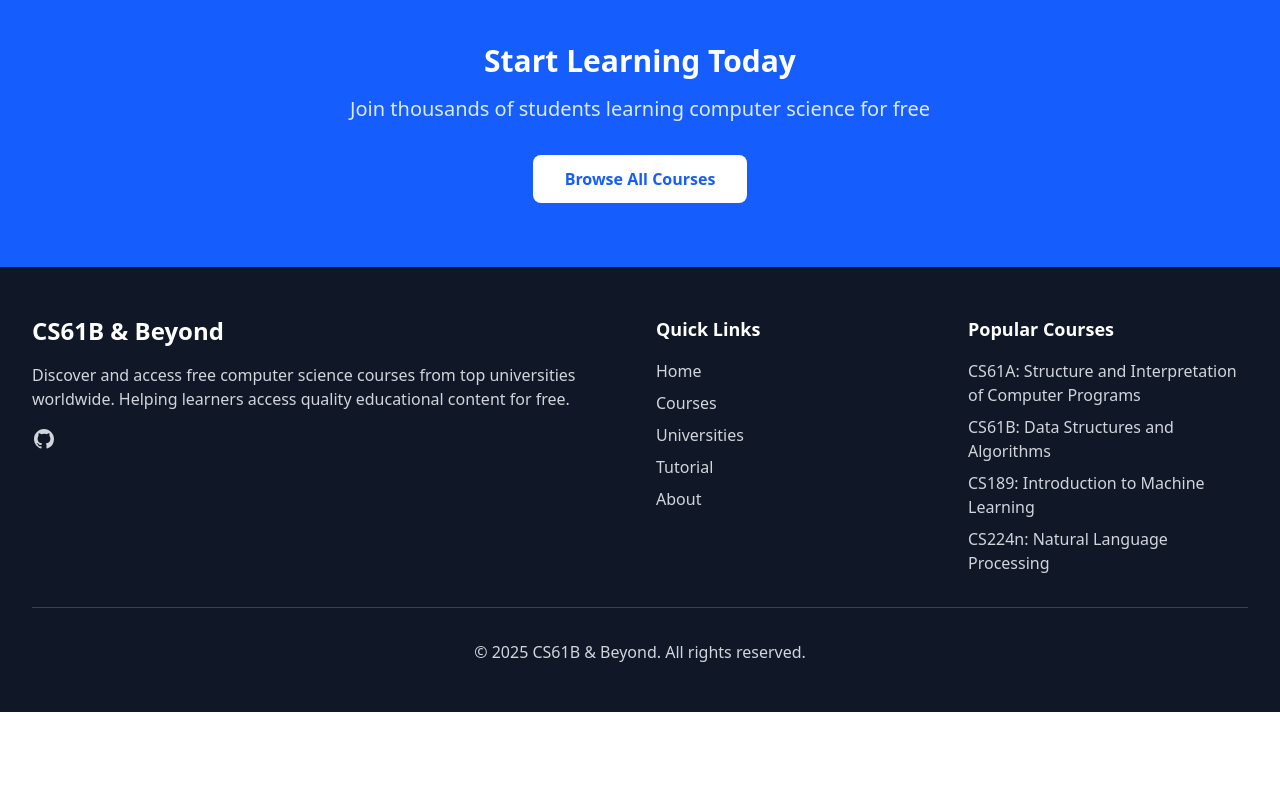
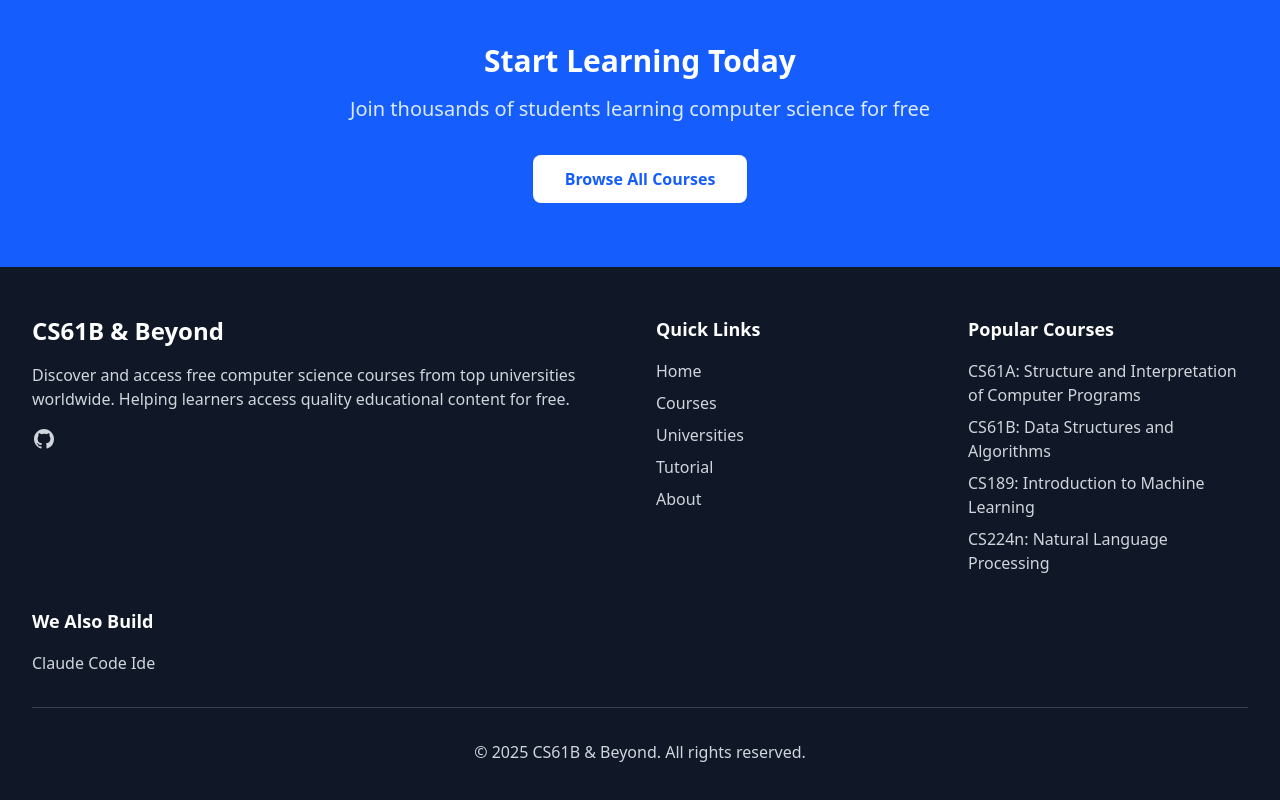
Before and after one commit to moutsea/cs-open-courses, a Next.js app: page /en in a window 1280 px wide. Shown: the part 3761-4561 px from the top of the page. Before the commit the page ends 4473 px from the top, so only its background shows below. Built offline with nearby package versions, Linux system fonts and the light colour scheme.

Commit message:
add link in footer

```diff
--- a/src/components/Footer.tsx
+++ b/src/components/Footer.tsx
@@ -80,6 +80,13 @@ export default function Footer({ locale }: { locale: string }) {
               ))}
             </ul>
           </div>
+
+          <div>
+            <h4 className="text-lg font-semibold mb-4">We Also Build</h4>
+            <ul className="space-y-2">
+              <li><Link href="https://www.claudeide.net" className="text-gray-300 hover:text-white">Claude Code Ide</Link></li>
+            </ul>
+          </div>
         </div>
 
         <div className="mt-8 pt-8 border-t border-gray-700 text-center">
```
